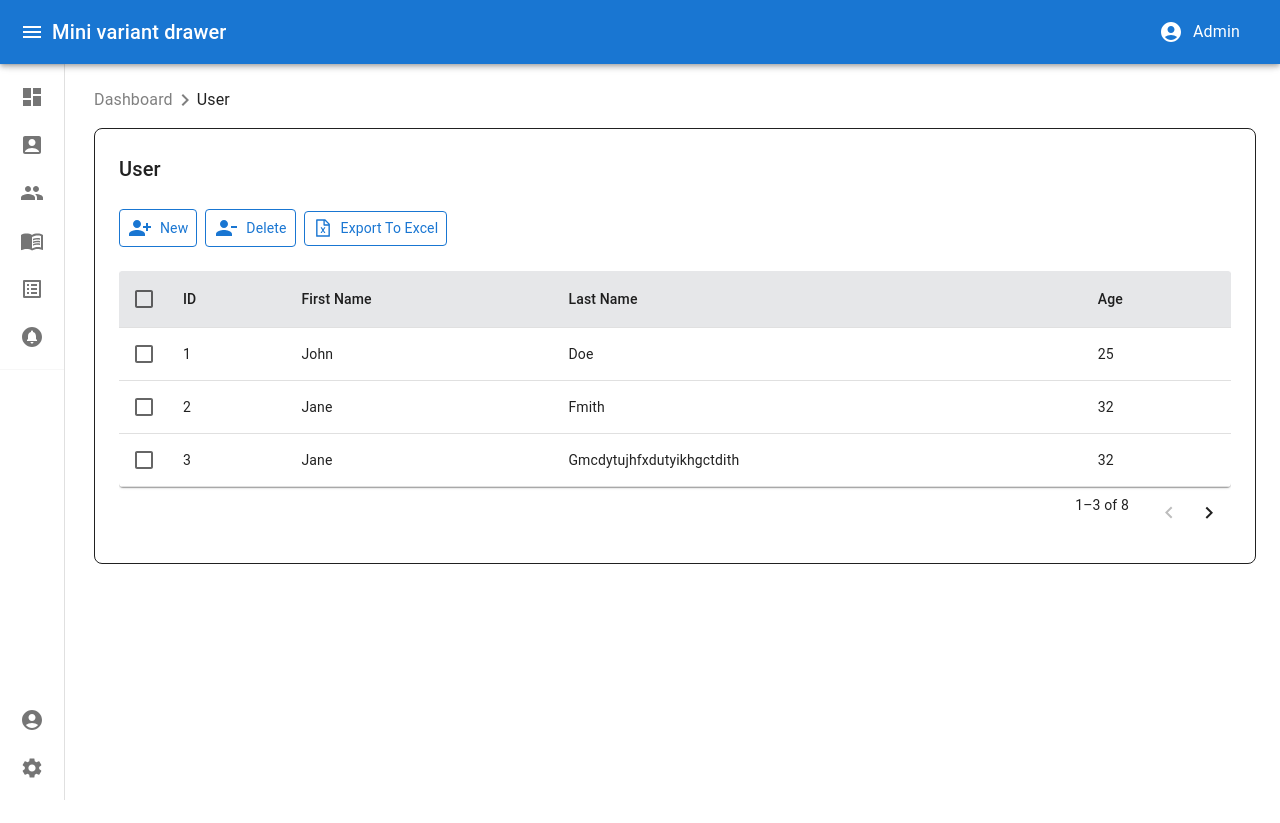
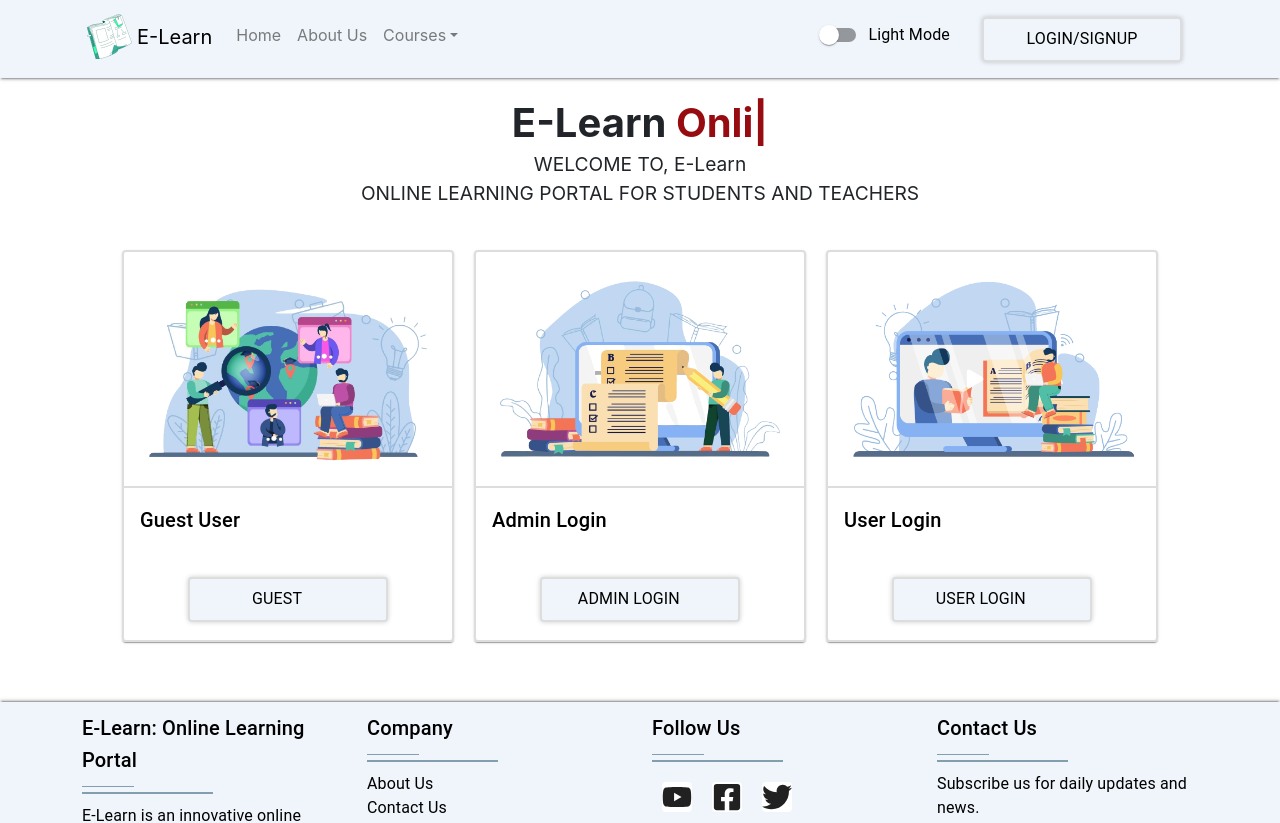
Before and after one commit to Abhinavv9258/e-learning, a React (Create React App) app: page / in a window 1280 px wide. Shown: the top 823 px of the page. Before the commit the page ends 800 px from the top, so only its background shows below. Built offline with nearby package versions, Linux system fonts and the light colour scheme; no server answers; some icons are missing.

Commit message:
Updated Admin Dashboard UI

```diff
--- a/src/App.css
+++ b/src/App.css
@@ -64,3 +64,8 @@
 .light-mode-card {
     color: black !important;
 }
+
+
+.MuiTablePagination-displayedRows{
+    margin:0 !important;
+}
--- a/src/App.js
+++ b/src/App.js
@@ -12,7 +12,6 @@ import UserLoginPage from './pages/UserLoginPage'
 import AdminLoginPage from './pages/AdminLoginPage'
 import AdminDashboard from './pages/AdminDashboard'
 import Homepage from './pages/Homepage';
-import Table from './pages/Table';
 import NotFound from "./components/Error/NotFound";
 
 // importing styles
@@ -38,14 +37,13 @@ const App = () => {
         <BrowserRouter>
             <ToastContainer />
             <Routes>
-                {/* <Route path='/' element={<Index toggleBackground={toggleBackground} />} /> */}
+                <Route path='/' element={<Index toggleBackground={toggleBackground} />} />
                 <Route path='/homepage' element={<Homepage toggleBackground={toggleBackground} />} />
                 <Route path='/index' element={<Index toggleBackground={toggleBackground} />} />
                 <Route path='/register-page' element={<RegisterPage toggleBackground={toggleBackground} />} />
                 <Route path='/user-login-page' element={<UserLoginPage toggleBackground={toggleBackground} />} />
                 <Route path='/admin-login-page' element={<AdminLoginPage toggleBackground={toggleBackground} />} />
-                {/* <Route path='/admin-dashboard' element={<AdminDashboard toggleBackground={toggleBackground} />} /> */}
-                <Route path='/' element={<AdminDashboard toggleBackground={toggleBackground} />} />
+                <Route path='/admin-dashboard' element={<AdminDashboard toggleBackground={toggleBackground} />} />
                 <Route path='*' element={<NotFound toggleBackground={toggleBackground} />} />
             </Routes>
         </BrowserRouter>
--- a/src/components/Admin/Contents/UserProfile.js
+++ b/src/components/Admin/Contents/UserProfile.js
@@ -1,13 +1,13 @@
 import React from 'react';
+
 import { Link } from 'react-router-dom'
-import { Box, Typography, Button, Pagination } from '@mui/material';
-import { DataGrid } from '@mui/x-data-grid';
+import { Box, Typography, Button } from '@mui/material';
 
-
+// importing icons
 import PersonAddIcon from '@mui/icons-material/PersonAdd';
+import NavigateNextIcon from '@mui/icons-material/NavigateNext';
 import PersonRemoveIcon from '@mui/icons-material/PersonRemove';
 import { AiOutlineFileExcel } from "react-icons/ai";
-import NavigateNextIcon from '@mui/icons-material/NavigateNext';
 
 import {
     TableContainer,
@@ -16,63 +16,33 @@ import {
     TableBody,
     TableRow,
     TableCell,
-    TablePagination, // Import TablePagination component
+    TablePagination,
     Paper,
     Checkbox,
 } from '@mui/material';
+
+// importing styles
 import { makeStyles } from '@mui/styles';
 import 'bootstrap/dist/css/bootstrap.min.css';
 
 
-// const columns = [
-//     { field: 'id', headerName: 'ID', width: 70 },
-//     { field: 'firstName', headerName: 'First name', width: 130 },
-//     { field: 'lastName', headerName: 'Last name', width: 130 },
-//     {
-//         field: 'age',
-//         headerName: 'Age',
-//         type: 'number',
-//         width: 90,
-//     },
-//     {
-//         field: 'fullName',
-//         headerName: 'Full name',
-//         description: 'This column has a value getter and is not sortable.',
-//         sortable: false,
-//         width: 160,
-//         valueGetter: (params) =>
-//             `${params.row.firstName || ''} ${params.row.lastName || ''}`,
-//     },
-// ];
-
-// const rows = [
-//     { id: 1, lastName: 'Snow', firstName: 'Jon', age: 35 },
-//     { id: 2, lastName: 'Lannister', firstName: 'Cersei', age: 42 },
-//     { id: 3, lastName: 'Lannister', firstName: 'Jaime', age: 45 },
-//     { id: 4, lastName: 'Stark', firstName: 'Arya', age: 16 },
-//     { id: 5, lastName: 'Targaryen', firstName: 'Daenerys', age: null },
-//     { id: 6, lastName: 'Melisandre', firstName: null, age: 150 },
-//     { id: 7, lastName: 'Clifford', firstName: 'Ferrara', age: 44 },
-//     { id: 8, lastName: 'Frances', firstName: 'Rossini', age: 36 },
-//     { id: 9, lastName: 'Roxie', firstName: 'Harvey', age: 65 },
-// ];
-
 const columns = [
     { field: 'id', headerName: 'ID' },
-    { field: 'firstName', headerName: 'First Name' },
-    { field: 'lastName', headerName: 'Last Name' },
-    { field: 'age', headerName: 'Age' },
+    { field: 'avatar', headerName: 'Avatar' },
+    { field: 'emailId', headerName: 'Email ID', minWidth: '100px' },
+    { field: 'username', headerName: 'Username', minWidth: '100px' },
+    { field: 'role', headerName: 'Role', minWidth: '50px' },
+    { field: 'status', headerName: 'Status', minWidth: '50px' },
+    { field: 'view', headerName: 'View', minWidth: '50px' },
+    { field: 'edit', headerName: 'Edit', minWidth: '50px' },
+    { field: 'delete', headerName: 'Delete', minWidth: '50px' },
 ];
 
 const rows = [
-    { id: 1, lastName: 'Doe', firstName: 'John', age: 25 },
-    { id: 2, lastName: 'Fmith', firstName: 'Jane', age: 32 },
-    { id: 3, lastName: 'Gmcdytujhfxdutyikhgctdith', firstName: 'Jane', age: 32 },
-    { id: 4, lastName: 'Hmith', firstName: 'Jane', age: 32 },
-    { id: 5, lastName: 'Imith', firstName: 'Jane', age: 32 },
-    { id: 6, lastName: 'Jmith', firstName: 'Jane', age: 32 },
-    { id: 7, lastName: 'Kmith', firstName: 'Jane', age: 32 },
-    { id: 8, lastName: 'Lmith', firstName: 'Jane', age: 32 },
+    { id: 1, lastName: 'Doe', username: 'John', age: 25, role: 'Admin', status: 'Active', emailId: 'abhinavv218@gmail.com' },
+    { id: 2, lastName: 'Doe', username: 'John', age: 25, role: 'Admin', status: 'Active', emailId: 'abhinavv218@gmail.com' },
+    { id: 3, lastName: 'Doe', username: 'John', age: 25, role: 'Admin', status: 'Active', emailId: 'abhinavv218@gmail.com' },
+    { id: 4, lastName: 'Doe', username: 'John', age: 25, role: 'Admin', status: 'Active', emailId: 'abhinavv218@gmail.com' },
     // Add more rows as needed
 ];
 
@@ -83,12 +53,10 @@ const useStyles = makeStyles({
 });
 
 
-const UserProfile = ({ open }) => {
-
+const UserProfile = () => {
     const [selectAll, setSelectAll] = React.useState(false);
     const [selected, setSelected] = React.useState([]);
     const classes = useStyles();
-
 
     const handleSelectAllClick = (event) => {
         if (event.target.checked) {
@@ -117,7 +85,6 @@ const UserProfile = ({ open }) => {
 
     const isSelected = (id) => selected.indexOf(id) !== -1;
 
-
     const [page, setPage] = React.useState(0);
     const pageSize = 3; // Define the page size
 
@@ -125,18 +92,21 @@ const UserProfile = ({ open }) => {
         setPage(newPage);
     };
 
-    // Calculate the starting index and ending index for the current page
     const startIndex = (page) * pageSize;
     const endIndex = startIndex + pageSize;
+
+    const handleDashboardClick = () => {
+        window.history.pushState(null, '', '/admin-dashboard');
+        window.location.reload();
+    };
+
     return (
         <>
-            <Box
-                sx={open ? ({ height: '80vh', paddingLeft: '250px' }) : ({ height: '80vh', paddingLeft: '70px' })}
-            >
+            <Box>
 
                 <Box>
                     <Typography paragraph sx={{ display: 'flex', alignItems: 'center' }}>
-                        <Link style={{ textDecoration: 'none', color: 'grey' }} >Dashboard</Link>
+                        <Link style={{ textDecoration: 'none', color: 'grey' }} onClick={handleDashboardClick}>Dashboard</Link>
                         <NavigateNextIcon sx={{ color: 'grey' }} />
                         User
                     </Typography>
@@ -172,33 +142,13 @@ const UserProfile = ({ open }) => {
                         </Button>
                     </Box>
 
-                    <Box></Box>
-
-                    {/* <Box>
-                        <div style={{ width: '100%', overflowX: 'auto' }}>
-                            <DataGrid
-                                rows={rows}
-                                columns={columns}
-                                initialState={{
-                                    pagination: {
-                                        paginationModel: { page: 0, pageSize: 5 },
-                                    },
-                                }}
-                                pageSizeOptions={[5, 10]}
-                                checkboxSelection
-                                // autoHeight
-                                // autoPageSize
-                            />
-                        </div>
-                    </Box> */}
-
-                    <Box style={{ width:'100%',display: 'block', overflow: 'auto' }}>
+                    <Box style={{ width: '100%', display: 'block', overflow: 'auto' }}>
                         <Box style={{ width: '100%', overflow: 'auto' }}>
                             <Box>
                                 <TableContainer component={Paper}>
-                                    <Table style={{minWidth:'100%'}}>
+                                    <Table style={{ minWidth: '85vw' }}>
                                         <TableHead className={classes.tableHead}>
-                                            <TableRow>
+                                            <TableRow >
                                                 <TableCell padding="checkbox">
                                                     <Checkbox
                                                         checked={selectAll}
@@ -207,7 +157,9 @@ const UserProfile = ({ open }) => {
                                                     />
                                                 </TableCell>
                                                 {columns.map((column) => (
-                                                    <TableCell key={column.field}>{column.headerName}</TableCell>
+                                                    <TableCell sx={{
+                                                        minWidth: `${column.minWidth}`,
+                                                    }} key={column.field}>{column.headerName}</TableCell>
                                                 ))}
                                             </TableRow>
                                         </TableHead>
@@ -216,10 +168,12 @@ const UserProfile = ({ open }) => {
                                                 <TableRow
                                                     key={row.id}
                                                     selected={isSelected(row.id)}
-                                                    onClick={() => handleSelectClick(row.id)}
                                                 >
                                                     <TableCell padding="checkbox">
-                                                        <Checkbox checked={isSelected(row.id)} />
+                                                        <Checkbox
+                                                            onClick={() => handleSelectClick(row.id)}
+                                                            checked={isSelected(row.id)}
+                                                        />
                                                     </TableCell>
                                                     {columns.map((column) => (
                                                         <TableCell key={column.field}>{row[column.field]}</TableCell>
@@ -231,7 +185,7 @@ const UserProfile = ({ open }) => {
                                 </TableContainer>
                             </Box>
                             <TablePagination
-                                component="div"
+                                component={Box}
                                 count={rows.length}
                                 page={page}
                                 onPageChange={handlePageChange}
--- a/src/components/Admin/DashboardContent.js
+++ b/src/components/Admin/DashboardContent.js
@@ -12,46 +12,45 @@ import Profile from './Contents/Profile'
 import Settings from './Contents/Settings'
 import Default from './Contents/Default'
 
-const DashboardContent = ({ open, selectedItem, DrawerHeader }) => {
+const DashboardContent = ({ selectedItem, DrawerHeader }) => {
 
     const renderContent = () => {
         switch (selectedItem) {
             case 'Dashboard':
                 return (
-                    // <Dashboard open={open} />
-                    <UserProfile open={open} />
+                    <Dashboard  />
                 )
             case 'Admin':
                 return (
-                    <Admin open={open} />
+                    <Admin />
                 )
             case 'User Profile':
                 return (
-                    <UserProfile open={open} />
+                    <UserProfile />
                 )
             case 'Courses':
                 return (
-                    <Courses open={open} />
+                    <Courses />
                 )
             case 'Orders':
                 return (
-                    <Orders open={open} />
+                    <Orders />
                 )
             case 'Notifications':
                 return (
-                    <Notifications open={open} />
+                    <Notifications />
                 )
             case 'Profile':
                 return (
-                    <Profile open={open} />
+                    <Profile />
                 )
             case 'Settings':
                 return (
-                    <Settings open={open} />
+                    <Settings />
                 );
             default:
                 return (
-                    <Default open={open} />
+                    <Default />
                 );
         }
     };
--- a/src/pages/AdminDashboard.js
+++ b/src/pages/AdminDashboard.js
@@ -111,6 +111,8 @@ export default function MiniDrawer() {
     };
 
     const handleListItemClick = (text) => {
+        const url = `/admin-dashboard/${encodeURIComponent(text)}`;
+        window.history.pushState(null, '', url);
         setSelectedItem(text);
     };
 
@@ -118,7 +120,7 @@ export default function MiniDrawer() {
         <Box style={{ display: 'block' }}>
             <CssBaseline />
 
-            <AppBar position="fixed" style={{display:'block'}} open={open}>
+            <AppBar position="fixed" style={{ display: 'block' }} open={open}>
                 <Toolbar sx={{ justifyContent: 'space-between' }}>
                     <div style={{ display: 'flex', flexDirection: 'row' }}>
                         {!open ? (
@@ -130,7 +132,7 @@ export default function MiniDrawer() {
                             >
                                 <MenuIcon />
                             </IconButton>
-                        ):(
+                        ) : (
                             <IconButton
                                 color="inherit"
                                 aria-label="open drawer"
@@ -141,7 +143,7 @@ export default function MiniDrawer() {
                             </IconButton>
                         )}
                         <Typography variant="h6" noWrap component="div" sx={{ display: 'flex', alignItems: 'center' }}>
-                            Mini variant drawer
+                            Admin Dashboard
                         </Typography>
                     </div>
                     <div style={{ display: 'flex', flexDirection: 'row' }}>
@@ -221,7 +223,18 @@ export default function MiniDrawer() {
                 </List>
             </Drawer>
 
-            <DashboardContent open={open} selectedItem={selectedItem} DrawerHeader={DrawerHeader} />
+            <Box
+                sx={{
+                    height: '80vh',
+                    paddingLeft: open ? '250px' : '70px'
+                }}
+            >
+                <DashboardContent
+                    selectedItem={selectedItem}
+                    DrawerHeader={DrawerHeader}
+                />
+
+            </Box>
 
         </Box>
     );
--- a/src/pages/Table.js
+++ /dev/null
@@ -1,88 +0,0 @@
-import React from 'react';
-import { Link } from 'react-router-dom'
-import { Box, Typography, Button, Pagination } from '@mui/material';
-import { DataGrid } from '@mui/x-data-grid';
-
-
-import PersonAddIcon from '@mui/icons-material/PersonAdd';
-import PersonRemoveIcon from '@mui/icons-material/PersonRemove';
-import { AiOutlineFileExcel } from "react-icons/ai";
-import NavigateNextIcon from '@mui/icons-material/NavigateNext';
-
-import {
-    TableContainer,
-    Table,
-    TableHead,
-    TableBody,
-    TableRow,
-    TableCell,
-    TablePagination, // Import TablePagination component
-    Paper,
-    Checkbox,
-} from '@mui/material';
-import { makeStyles } from '@mui/styles';
-import 'bootstrap/dist/css/bootstrap.min.css';
-
-const JSTable = () => {
-    return (
-        <>
-            <Box>
-                <TableContainer component={Paper}>
-                    <Table>
-                        <TableHead>
-                            <TableRow>
-                                <TableCell> Hello </TableCell>
-                                <TableCell> Hello </TableCell>
-                                <TableCell> Hello </TableCell>
-                                <TableCell> Hello </TableCell>                                <TableCell> Hello </TableCell>
-                                <TableCell> Hello </TableCell>
-                                <TableCell> Hello </TableCell>
-                                <TableCell> Hello </TableCell>
-                            </TableRow>
-                        </TableHead>
-                        <TableBody>
-                            <TableRow>
-                                <TableCell> Hello </TableCell>
-                                <TableCell> Hello </TableCell>
-                                <TableCell> Hello </TableCell>
-                                <TableCell> Hello </TableCell>
-                            </TableRow>
-                            <TableRow>
-                                <TableCell> Hello </TableCell>
-                                <TableCell> Hello </TableCell>
-                                <TableCell> Hello </TableCell>
-                                <TableCell> Hello </TableCell>
-                            </TableRow>
-                            <TableRow>
-                                <TableCell> Hello </TableCell>
-                                <TableCell> Hello </TableCell>
-                                <TableCell> Hello </TableCell>
-                                <TableCell> Hello </TableCell>
-                            </TableRow>
-                            <TableRow>
-                                <TableCell> Hello </TableCell>
-                                <TableCell> Hello </TableCell>
-                                <TableCell> Hello </TableCell>
-                                <TableCell> Hello </TableCell>
-                            </TableRow>
-                            <TableRow>
-                                <TableCell> Hello </TableCell>
-                                <TableCell> Hello </TableCell>
-                                <TableCell> Hello </TableCell>
-                                <TableCell> Hello </TableCell>
-                            </TableRow>
-                            <TableRow>
-                                <TableCell> Hello </TableCell>
-                                <TableCell> Hello </TableCell>
-                                <TableCell> Hello </TableCell>
-                                <TableCell> Hello </TableCell>
-                            </TableRow>
-                        </TableBody>
-                    </Table>
-                </TableContainer>
-            </Box>
-        </>
-    );
-};
-
-export default JSTable;
```
